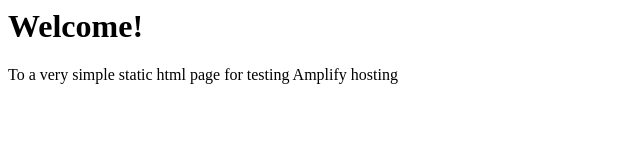
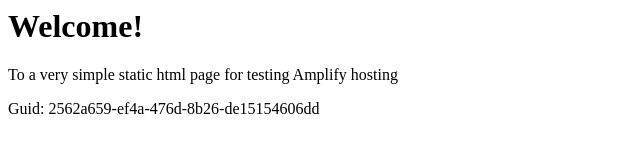
Before and after one commit to aws-aemilia-pdx/Github-PR-Commit-Integration-Test-DoNotTouch-GitHubAutoBuildCanaryTest-v1-gamma-us-west-2, a website: page src/index.html in a window 1280 px wide. Shown: the whole page, without its empty margins (0-640 px from the left). Drawn offline with Linux system fonts and the light colour scheme.

Commit message:
commit from integ tests

```diff
--- a/src/index.html
+++ b/src/index.html
@@ -1,3 +1,5 @@
+
+
 <html lang="en">
 
 <head>
@@ -10,6 +12,6 @@
 <body>
     <h1>Welcome!</h1>
     <p>To a very simple static html page for testing Amplify hosting</p>
-</body>
+    <p>Guid: 2562a659-ef4a-476d-8b26-de15154606dd</p></body>
 
 </html>
```
